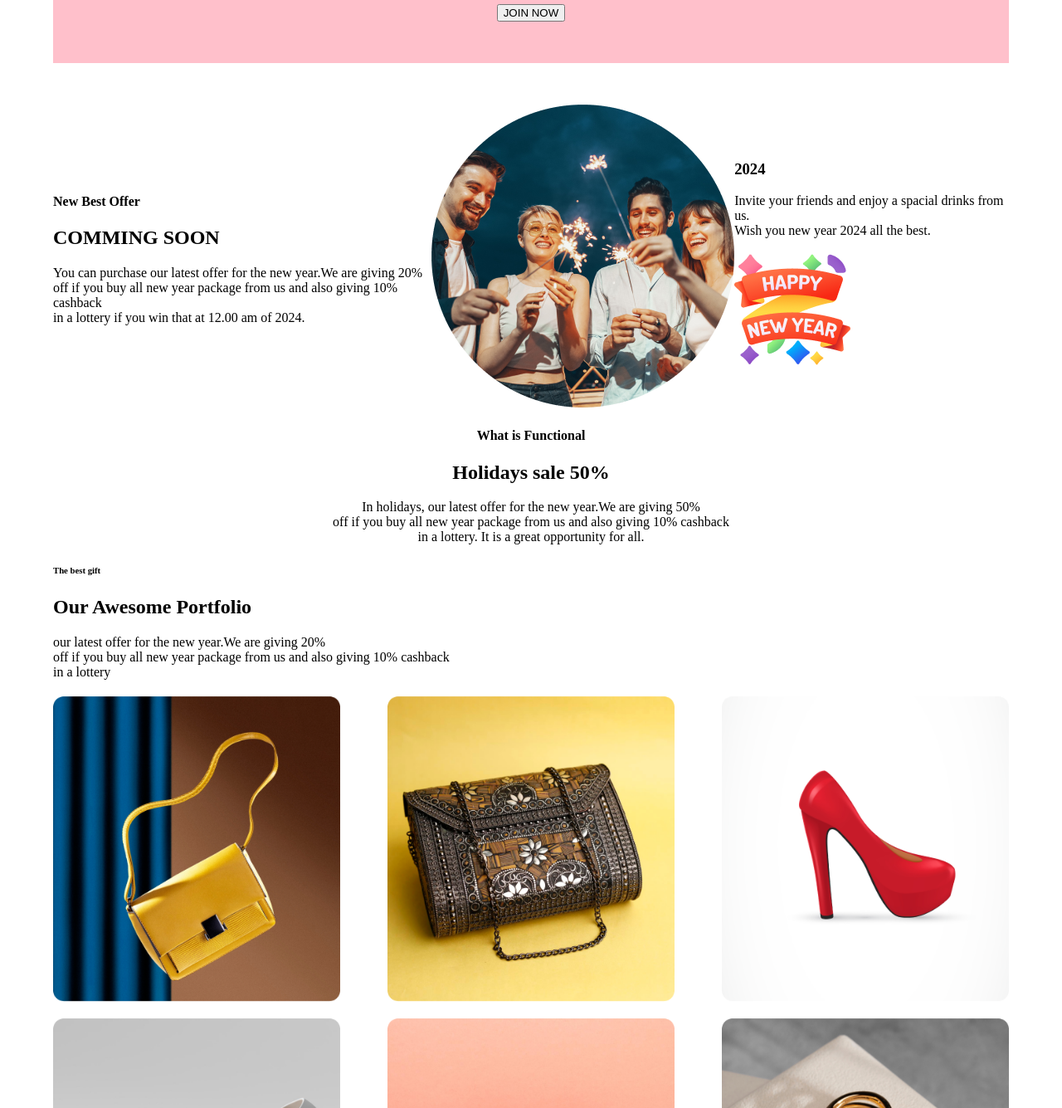
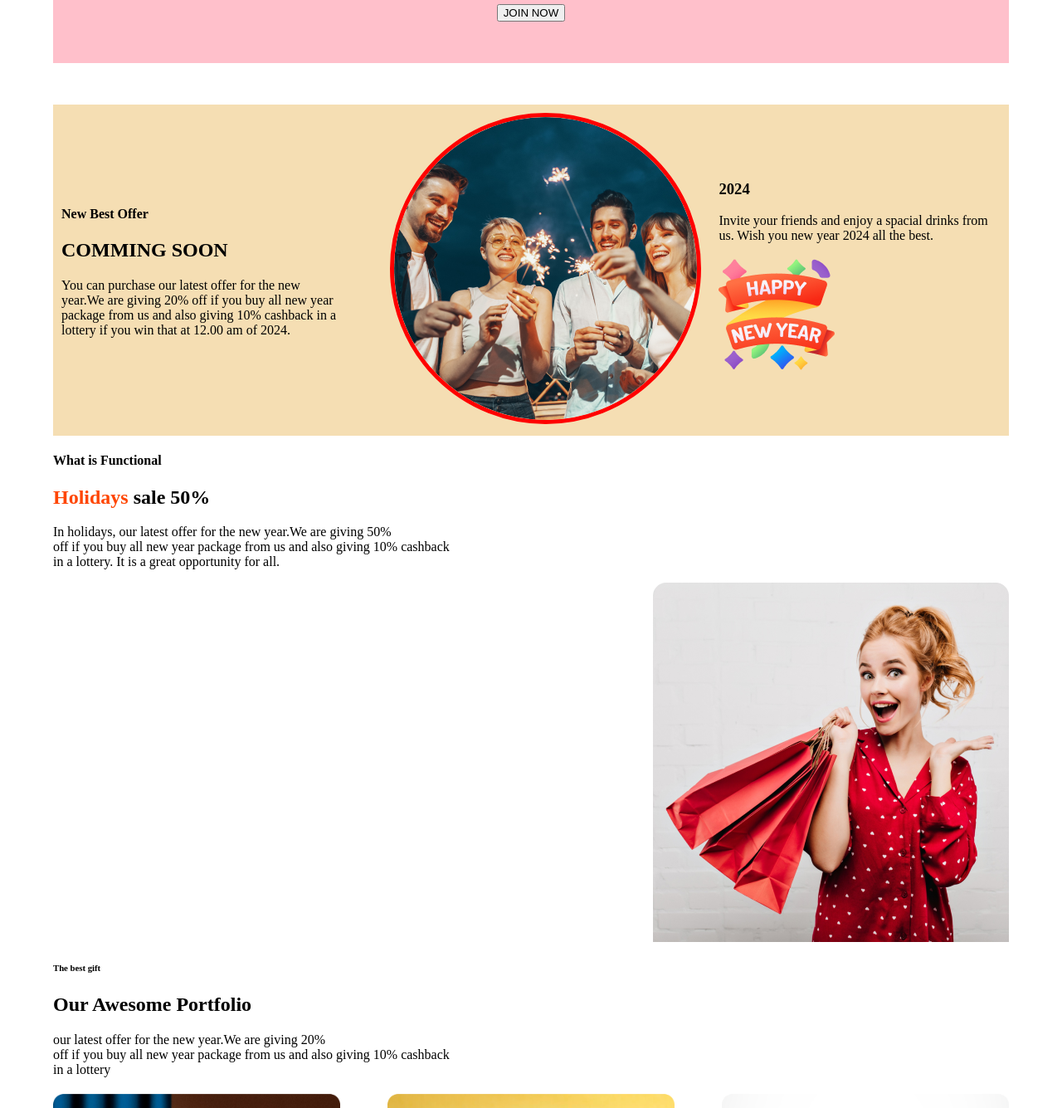
Before and after one commit to Ar-Rafi-Ahammed/reset8-NewYear24, a plain HTML site: page index.html in a window 1280 px wide. Shown: the part 2200-3535 px from the top of the page at 83% size. Drawn offline with Linux system fonts and the light colour scheme; files whose address does not match are found by name.

Commit message:
additional styles done

```diff
--- a/index.html
+++ b/index.html
@@ -63,31 +63,46 @@
                 <h4>New Best Offer</h4>
                 <h1>COMMING SOON</h1>
                 <p>
-                    You can purchase our latest offer for the new year.We are giving 20% <br> off if you buy all new
-                    year package from us and also giving 10% cashback <br> in a lottery if you win that at 12.00 am of
+                    You can purchase our latest offer for the new year.We are giving 20% off if you buy all new
+                    year package from us and also giving 10% cashback in a lottery if you win that at 12.00 am of
                     2024.
                 </p>
             </div>
 
             <div>
-                <img src="resources/Ellipse 1.png" alt="">
+                <img class="circle" src="resources/Ellipse 1.png" alt="">
             </div>
 
             <div>
                 <h3>2024</h3>
-                <p>Invite your friends and enjoy a spacial drinks from us. <br> Wish you new year 2024 all the best.</p>
+                <p>Invite your friends and enjoy a spacial drinks from us. Wish you new year 2024 all the best.</p>
                 <img src="resources/Group 96.png" alt="">
             </div>
         </section>
         <!-- hiliday 50% part -->
         <section>
-            <div class="holiday">
+            <div class="holiday2">
                 <h4>What is Functional</h4>
-                <h1>Holidays sale 50%</h1>
+                <h1><span class="holy">Holidays</span> sale 50%</h1>
                 <p>In holidays, our latest offer for the new year.We are giving 50% <br> off if you buy all new year
                     package from us and
                     also giving 10% cashback <br> in a lottery. It is a great opportunity for all.</p>
             </div>
+
+            <div class="rec">
+                <div class="rec1">
+                    <img src="resources/Rectangle 1.png" alt="">
+                </div>
+                <!-- <div class="discount">
+                    <img src="resources/Group 44.png" alt="">
+                </div>
+            </div> -->
+
+            <!-- <div class="rec2">
+                <img src="resources/Rectangle 2.png" alt="">
+            </div> -->
+
+
         </section>
 
 
--- a/style.css
+++ b/style.css
@@ -64,6 +64,15 @@ body {
     display: flex;
     align-items: center;
     justify-content: space-between;
+    background-color: wheat;
+    padding: 10px;
+}
+.comingSoon div{
+    width: 30%;
+}
+.circle{
+    border: 5px solid red;
+    border-radius: 50%;
 }
 
 .images{
@@ -129,3 +138,28 @@ body {
 .holiday{
     text-align: center;
 }
+
+
+
+.rec1 {
+    width: 100%;
+}
+
+.rec1 img {
+    float: right;
+}
+
+.rec1 {
+    display: flex;
+    justify-content: flex-end;
+    position: relative;
+}
+.discount{
+    position: static;
+}
+.rec2{
+    width: 20%;
+}
+.holy{
+    color: orangered;
+}
```
